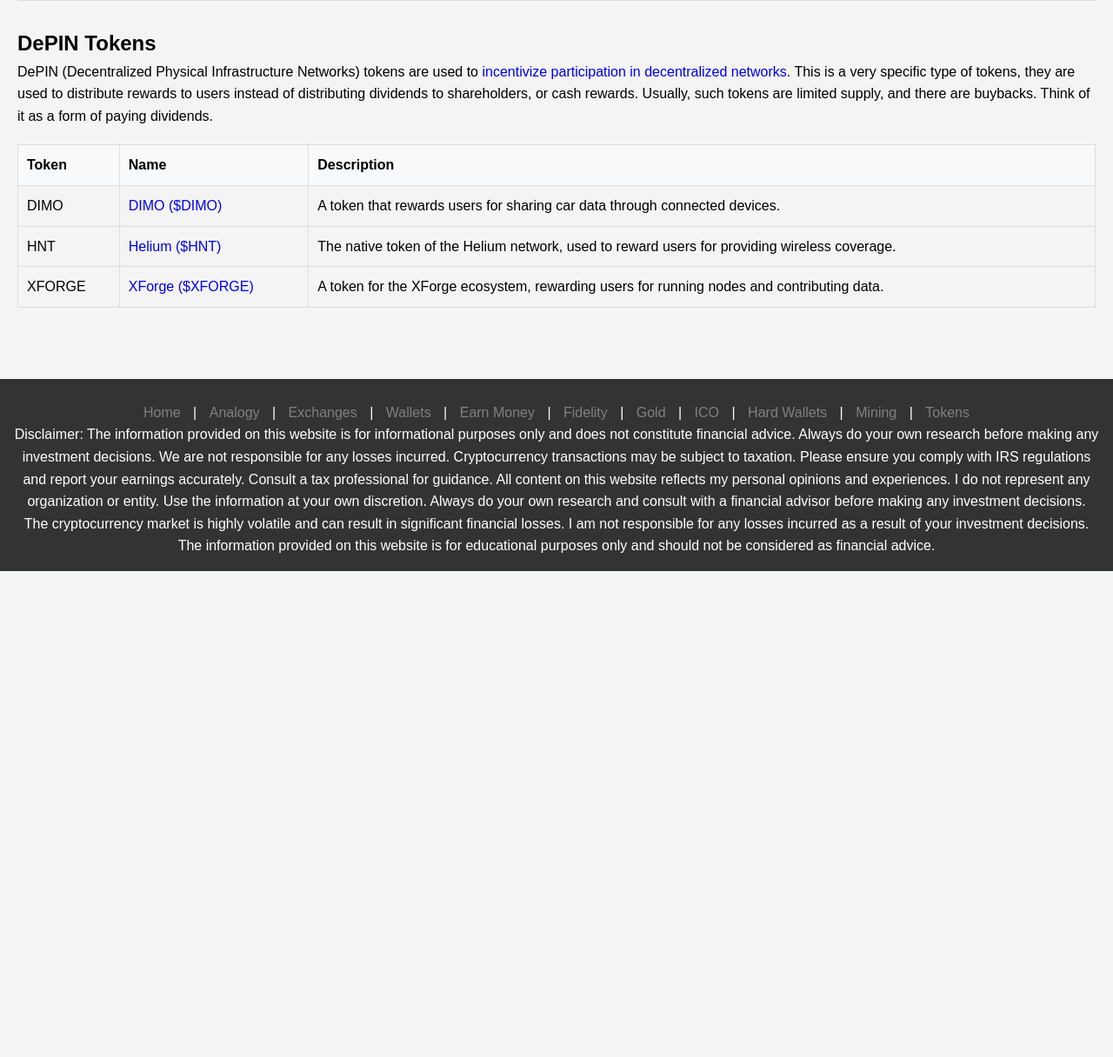
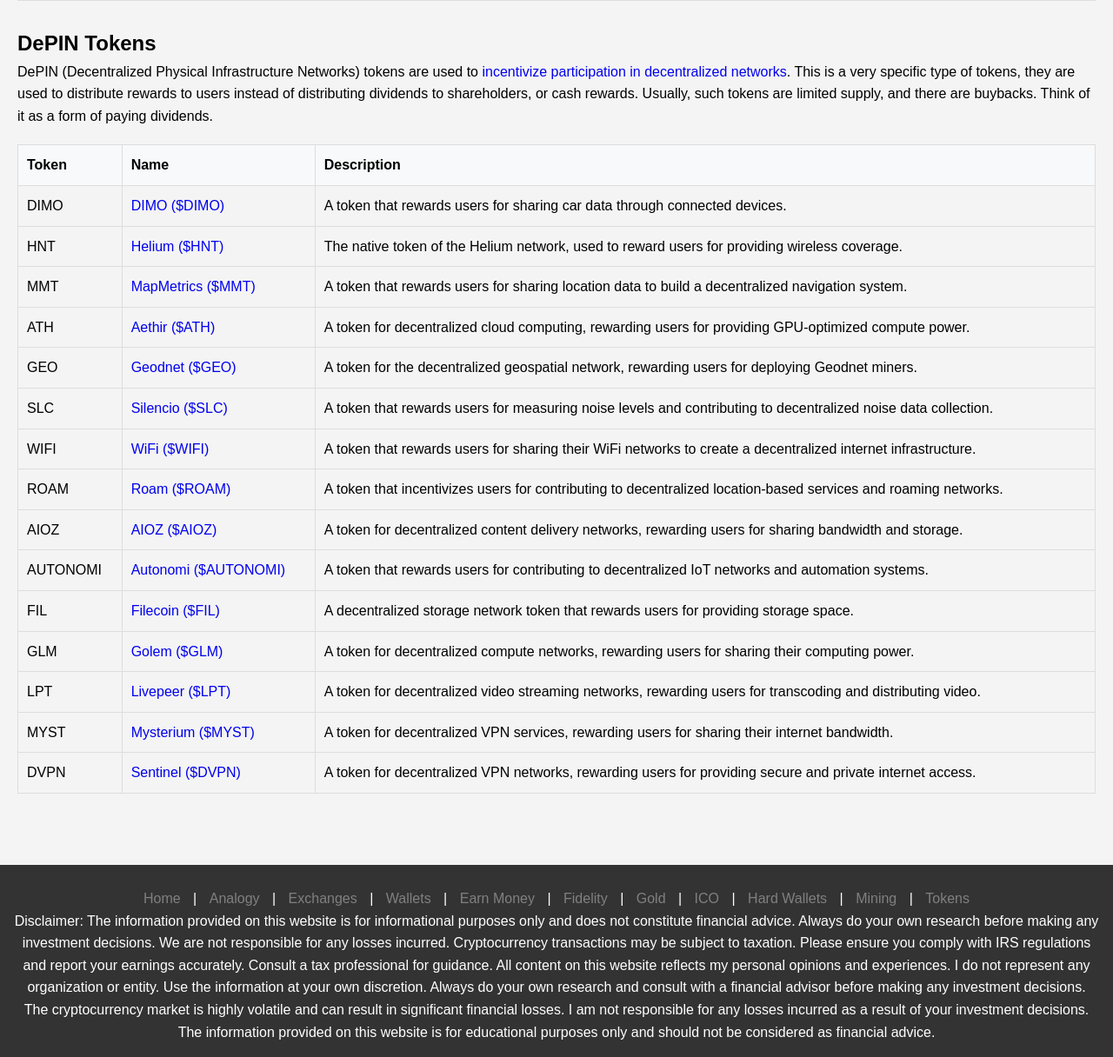
Before and after one commit to BusyStas/stasclub, a Flask app: page /tokens in a window 1280 px wide. Shown: the part 1938-3154 px from the top of the page at 87% size. Before the commit the page ends 2595 px from the top, so only its background shows below. Run offline with Flask 3, Linux system fonts and the light colour scheme.

Commit message:
depin tokens

```diff
--- a/templates/tokens.html
+++ b/templates/tokens.html
@@ -257,7 +257,6 @@
                     instead of distributing dividends to shareholders, or cash rewards.
                 Usually, such tokens are limited supply, and there are buybacks.
                 Think of it as a form of paying dividends.
-
             </p>
             <table class="fidelity-table">
                 <thead>
@@ -283,11 +282,95 @@
                         <td class="fidelity-td">The native token of the Helium network, used to reward users for providing wireless coverage.</td>
                     </tr>
                     <tr>
-                        <td class="fidelity-td">XFORGE</td>
+                        <td class="fidelity-td">MMT</td>
                         <td class="fidelity-td" style="white-space: nowrap;">
-                            <a href="https://coincodex.com/crypto/xforge/" target="_blank">XForge ($XFORGE)</a>
+                            <a href="https://coincodex.com/crypto/mapmetrics/" target="_blank">MapMetrics ($MMT)</a>
                         </td>
-                        <td class="fidelity-td">A token for the XForge ecosystem, rewarding users for running nodes and contributing data.</td>
+                        <td class="fidelity-td">A token that rewards users for sharing location data to build a decentralized navigation system.</td>
+                    </tr>
+                    <tr>
+                        <td class="fidelity-td">ATH</td>
+                        <td class="fidelity-td" style="white-space: nowrap;">
+                            <a href="https://coincodex.com/crypto/aethir/" target="_blank">Aethir ($ATH)</a>
+                        </td>
+                        <td class="fidelity-td">A token for decentralized cloud computing, rewarding users for providing GPU-optimized compute power.</td>
+                    </tr>
+                    <tr>
+                        <td class="fidelity-td">GEO</td>
+                        <td class="fidelity-td" style="white-space: nowrap;">
+                            <a href="https://coincodex.com/crypto/geodnet/" target="_blank">Geodnet ($GEO)</a>
+                        </td>
+                        <td class="fidelity-td">A token for the decentralized geospatial network, rewarding users for deploying Geodnet miners.</td>
+                    </tr>
+                    <tr>
+                        <td class="fidelity-td">SLC</td>
+                        <td class="fidelity-td" style="white-space: nowrap;">
+                            <a href="https://coincodex.com/crypto/silencio/" target="_blank">Silencio ($SLC)</a>
+                        </td>
+                        <td class="fidelity-td">A token that rewards users for measuring noise levels and contributing to decentralized noise data collection.</td>
+                    </tr>
+                    <tr>
+                        <td class="fidelity-td">WIFI</td>
+                        <td class="fidelity-td" style="white-space: nowrap;">
+                            <a href="https://coincodex.com/crypto/wifi-map/" target="_blank">WiFi ($WIFI)</a>
+                        </td>
+                        <td class="fidelity-td">A token that rewards users for sharing their WiFi networks to create a decentralized internet infrastructure.</td>
+                    </tr>
+                    <tr>
+                        <td class="fidelity-td">ROAM</td>
+                        <td class="fidelity-td" style="white-space: nowrap;">
+                            <a href="https://coincodex.com/crypto/roam/" target="_blank">Roam ($ROAM)</a>
+                        </td>
+                        <td class="fidelity-td">A token that incentivizes users for contributing to decentralized location-based services and roaming networks.</td>
+                    </tr>
+                    <tr>
+                        <td class="fidelity-td">AIOZ</td>
+                        <td class="fidelity-td" style="white-space: nowrap;">
+                            <a href="https://coincodex.com/crypto/aioz-network/" target="_blank">AIOZ ($AIOZ)</a>
+                        </td>
+                        <td class="fidelity-td">A token for decentralized content delivery networks, rewarding users for sharing bandwidth and storage.</td>
+                    </tr>
+                    <tr>
+                        <td class="fidelity-td">AUTONOMI</td>
+                        <td class="fidelity-td" style="white-space: nowrap;">
+                            <a href="https://coincodex.com/crypto/autonomi/" target="_blank">Autonomi ($AUTONOMI)</a>
+                        </td>
+                        <td class="fidelity-td">A token that rewards users for contributing to decentralized IoT networks and automation systems.</td>
+                    </tr>
+                    <tr>
+                        <td class="fidelity-td">FIL</td>
+                        <td class="fidelity-td" style="white-space: nowrap;">
+                            <a href="https://coincodex.com/crypto/filecoin/" target="_blank">Filecoin ($FIL)</a>
+                        </td>
+                        <td class="fidelity-td">A decentralized storage network token that rewards users for providing storage space.</td>
+                    </tr>
+                    <tr>
+                        <td class="fidelity-td">GLM</td>
+                        <td class="fidelity-td" style="white-space: nowrap;">
+                            <a href="https://coincodex.com/crypto/golem/" target="_blank">Golem ($GLM)</a>
+                        </td>
+                        <td class="fidelity-td">A token for decentralized compute networks, rewarding users for sharing their computing power.</td>
+                    </tr>
+                    <tr>
+                        <td class="fidelity-td">LPT</td>
+                        <td class="fidelity-td" style="white-space: nowrap;">
+                            <a href="https://coincodex.com/crypto/livepeer/" target="_blank">Livepeer ($LPT)</a>
+                        </td>
+                        <td class="fidelity-td">A token for decentralized video streaming networks, rewarding users for transcoding and distributing video.</td>
+                    </tr>
+                    <tr>
+                        <td class="fidelity-td">MYST</td>
+                        <td class="fidelity-td" style="white-space: nowrap;">
+                            <a href="https://coincodex.com/crypto/mysterium/" target="_blank">Mysterium ($MYST)</a>
+                        </td>
+                        <td class="fidelity-td">A token for decentralized VPN services, rewarding users for sharing their internet bandwidth.</td>
+                    </tr>
+                    <tr>
+                        <td class="fidelity-td">DVPN</td>
+                        <td class="fidelity-td" style="white-space: nowrap;">
+                            <a href="https://coincodex.com/crypto/sentinel/" target="_blank">Sentinel ($DVPN)</a>
+                        </td>
+                        <td class="fidelity-td">A token for decentralized VPN networks, rewarding users for providing secure and private internet access.</td>
                     </tr>
                 </tbody>
             </table>
```
